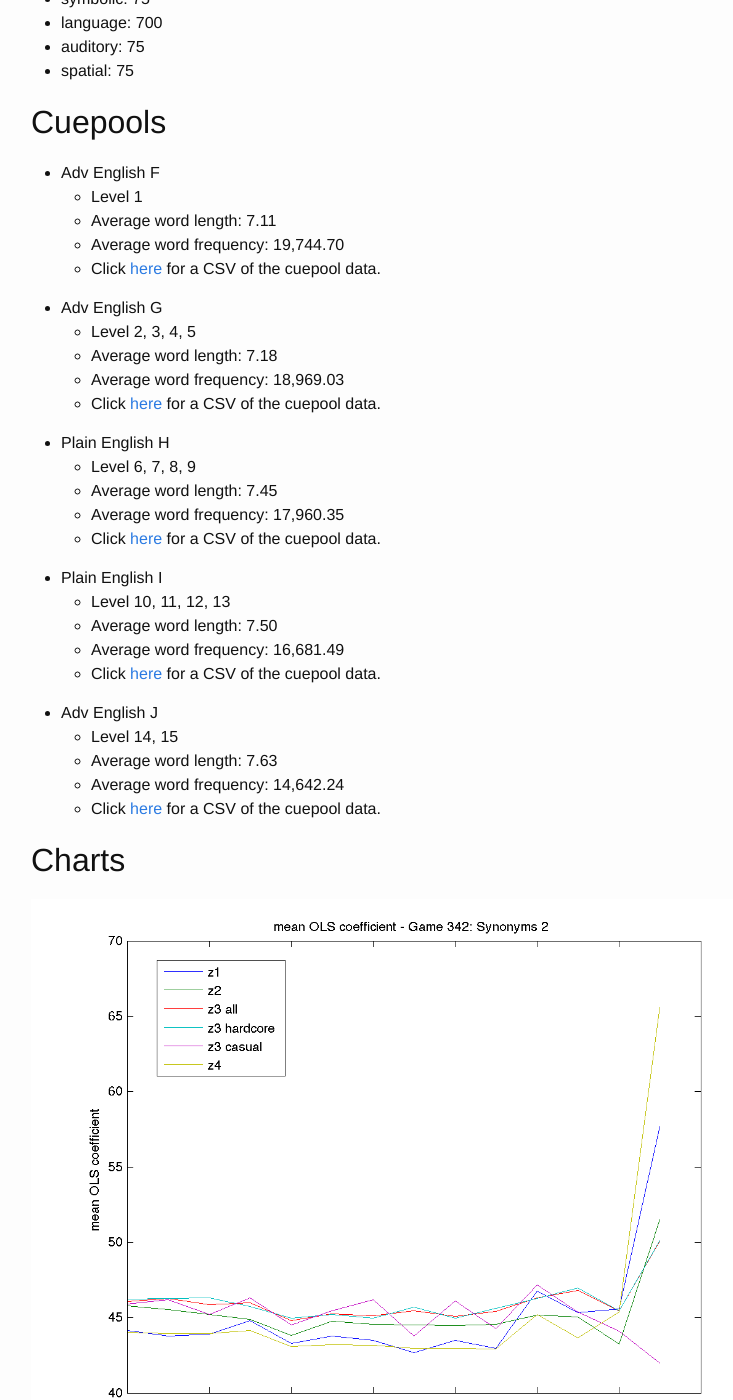
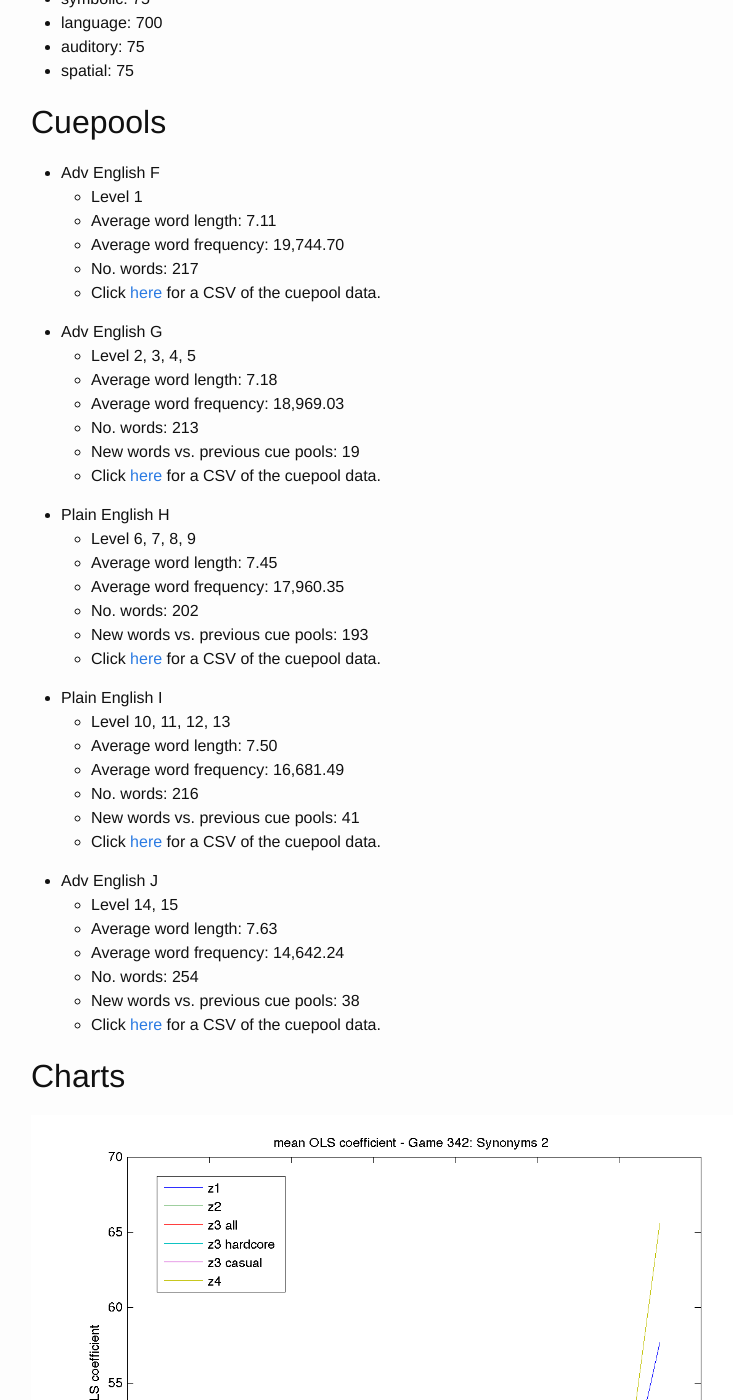
Before and after one commit to davidkohn/davidkohn.github.io, a Jekyll site: the page built from _posts/2014-09-02-342-synonyms-2.md, in a window 1280 px wide and 1400 px high, scrolled down 1125 px. Shown: the whole window, without its empty margins (239-972 px from the left). Built offline with Jekyll 4.4.1, drawn with Linux system fonts in a browser that asks for light colours.

```diff
--- a/_posts/2014-09-02-342-synonyms-2.md
+++ b/_posts/2014-09-02-342-synonyms-2.md
@@ -76,6 +76,7 @@ See <a href="{{ page.link1 }}">this</a> page.
 <li>Level 1</li>
 <li>Average word length: 7.11</li>
 <li>Average word frequency: 19,744.70</li>
+<li>No. words: 217</li>
 <li>Click <a href="{{ page.cuepool1 }}">here</a> for a CSV of the cuepool data.</li>
 </ul>
 </ul>
@@ -88,6 +89,8 @@ See <a href="{{ page.link1 }}">this</a> page.
 <li>Level 2, 3, 4, 5</li>
 <li>Average word length: 7.18</li>
 <li>Average word frequency: 18,969.03</li>
+<li>No. words: 213</li>
+<li>New words vs. previous cue pools: 19</li>
 <li>Click <a href="{{ page.cuepool2 }}">here</a> for a CSV of the cuepool data.</li>
 </ul>
 </ul>
@@ -100,6 +103,8 @@ See <a href="{{ page.link1 }}">this</a> page.
 <li>Level 6, 7, 8, 9</li>
 <li>Average word length: 7.45</li>
 <li>Average word frequency: 17,960.35</li>
+<li>No. words: 202</li>
+<li>New words vs. previous cue pools: 193</li>
 <li>Click <a href="{{ page.cuepool3 }}">here</a> for a CSV of the cuepool data.</li>
 </ul>
 </ul>
@@ -112,6 +117,8 @@ See <a href="{{ page.link1 }}">this</a> page.
 <li>Level 10, 11, 12, 13</li>
 <li>Average word length: 7.50</li>
 <li>Average word frequency: 16,681.49</li>
+<li>No. words: 216</li>
+<li>New words vs. previous cue pools: 41</li>
 <li>Click <a href="{{ page.cuepool4 }}">here</a> for a CSV of the cuepool data.</li>
 </ul>
 </ul>
@@ -124,6 +131,8 @@ See <a href="{{ page.link1 }}">this</a> page.
 <li>Level 14, 15</li>
 <li>Average word length: 7.63</li>
 <li>Average word frequency: 14,642.24</li>
+<li>No. words: 254</li>
+<li>New words vs. previous cue pools: 38</li>
 <li>Click <a href="{{ page.cuepool5 }}">here</a> for a CSV of the cuepool data.</li>
 </ul>
 </ul>
```
Also changed, not shown: _posts/2014-09-01-309-synonyms.md (+14 -5 lines), _posts/2014-09-02-324-antonyms.md (+9 -0 lines), _posts/2014-09-02-350-distraction-nback.md (+2 -2 lines), _posts/2014-09-02-353-antonyms-2.md (+9 -0 lines), _posts/2014-09-09-how-synonyms-and-antonyms-work.md (+4 -4 lines).
